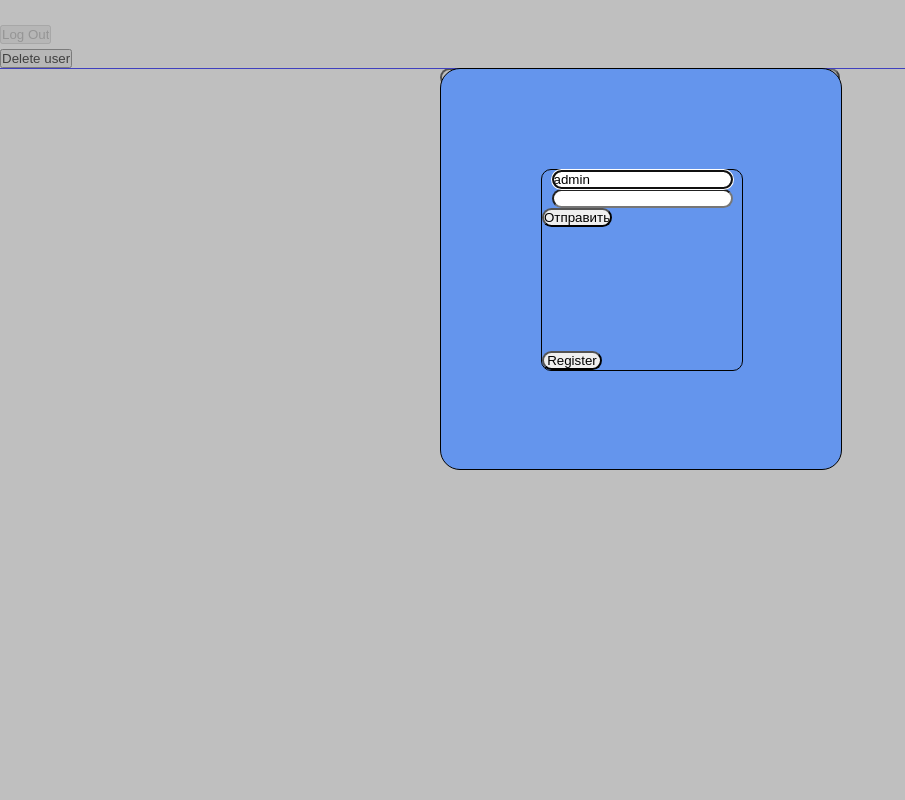
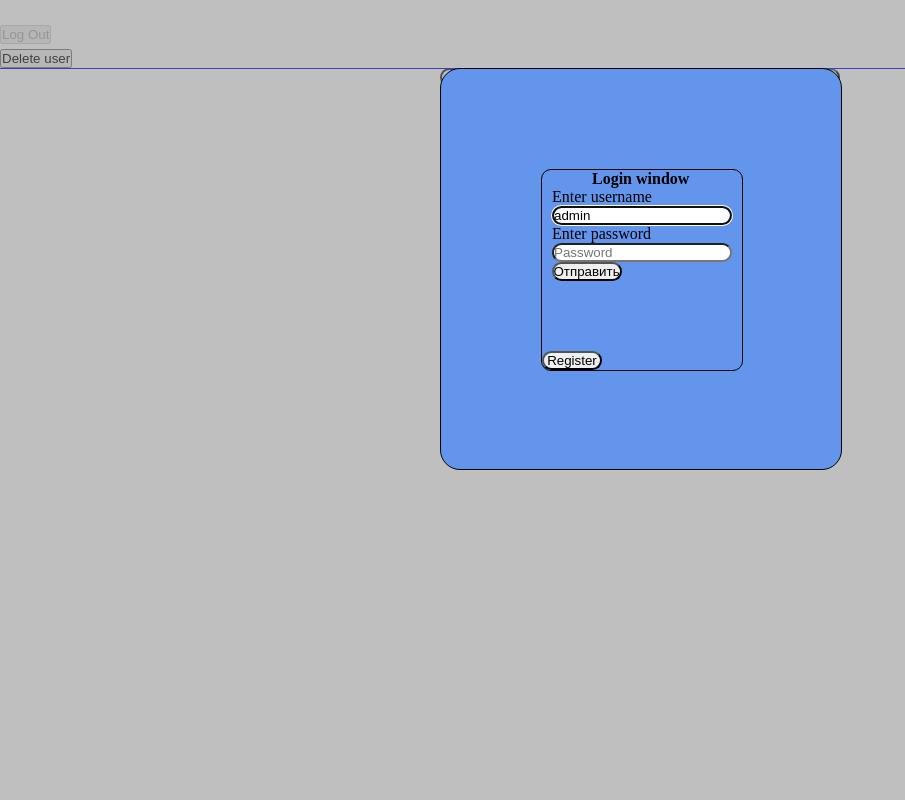
Before and after one commit to dima87g/todo_via_react, a Flask app: template templates/index.html in a window 1280 px wide. Shown: the whole page, without its empty margins (0-905 px from the left). Run offline with Flask 2, Linux system fonts and the light colour scheme; the template is opened without the code that fills it, so the values that code supplies are empty.

Commit message:
Add new inputs and some style for comming  Accounts password protection

```diff
--- a/static/css/style_compiled.css
+++ b/static/css/style_compiled.css
@@ -27,6 +27,15 @@ html, body {
     transition: opacity 1s;
 }
 
+.auth_menu_forms_labels {
+    font-weight: bold;
+    margin-left: 50px;
+}
+
+.auth_menu_labels {
+    margin-left: 10px;
+}
+
 .login_form {
     position: absolute;
     height: 200px;
@@ -40,12 +49,14 @@ html, body {
 }
 
 .login_form_username {
+    width: 176px;
     display: block;
     margin: 0 auto;
     border-radius: 20px 20px;
 }
 
 .login_form_password {
+    width: 176px;
     display: block;
     margin: 0 auto;
     border-radius: 20px 20px;
@@ -53,6 +64,7 @@ html, body {
 
 .login_form_button {
     border-radius: 20px 20px;
+    margin-left: 9.5px;
 }
 
 .register_button {
@@ -76,12 +88,21 @@ html, body {
 }
 
 .register_form_username{
+    width: 176px;
     display: block;
     margin: 0 auto;
     border-radius: 20px 20px;
 }
 
 .register_form_password {
+    width: 176px;
+    display: block;
+    margin: 0 auto;
+    border-radius: 20px 20px;
+}
+
+.register_form_password_confirm {
+    width: 176px;
     display: block;
     margin: 0 auto;
     border-radius: 20px 20px;
@@ -89,6 +110,7 @@ html, body {
 
 .register_form_button {
     border-radius: 20px 20px;
+    margin-left: 9.5px;
 }
 
 .login_button {
--- a/templates/index.html
+++ b/templates/index.html
@@ -15,21 +15,24 @@
     </div>
     <div id="auth_menu" class="auth_menu">
         <div id="login_form" class="login_form">
+            <p class="auth_menu_forms_labels">Login window</p>
             <form>
-                <label for="login_form_username"></label><input type="text" id="login_form_username" class="login_form_username" value="admin">
-                <label for="login_form_password"></label><input type="password" id="login_form_password" class="login_form_password">
+                <label for="login_form_username" class="auth_menu_labels">Enter username</label><input type="text" name="login_form_username" id="login_form_username" class="login_form_username" value="admin" placeholder="User Name">
+                <label for="login_form_password" class="auth_menu_labels">Enter password</label><input type="password" name="login_form_password" id="login_form_password" class="login_form_password" placeholder="Password">
                 <input type="button" id="login_form_button" class="login_form_button" value="Отправить">
             </form>
             <p id="login_form_info" class="login_form_info"></p>
             <button type="button" value='register' id="register_button" class="register_button">Register</button>
         </div>
         <div id="register_form" class="register_form">
+            <p class="auth_menu_forms_labels">Register window</p>
             <form>
-                <label for="register_form_username"></label><input type="text" name="register_form_username" id="register_form_username" class="register_form_username">
-                <label for="register_form_password"></label><input type="password" name="register_form_password" id="register_form_password" class="register_form_password">
+                <label for="register_form_username" class="auth_menu_labels">Enter username</label><input type="text" name="register_form_username" id="register_form_username" class="register_form_username" placeholder="User Name">
+                <label for="register_form_password" class="auth_menu_labels">Enter password</label><input type="password" name="register_form_password" id="register_form_password" class="register_form_password" placeholder="Password">
+                <label for="register_form_password_confirm" class="auth_menu_labels">Confirm password</label><input type="password" name="register_form_password_confirm" id="register_form_password_confirm" class="register_form_password_confirm" placeholder="Confirm password">
                 <input type="button" value="Создать" id="register_form_button" class="register_form_button">
             </form>
-            <p id="register_form_info" class="register_form_info">Enter new user name</p>
+            <p id="register_form_info" class="register_form_info"></p>
             <button type="button" value='login' disabled="disabled" id="login_button" class="login_button">Log In</button>
         </div>
     </div>
```
Also changed, not shown: static/css/style.css (+22 -0 lines).
